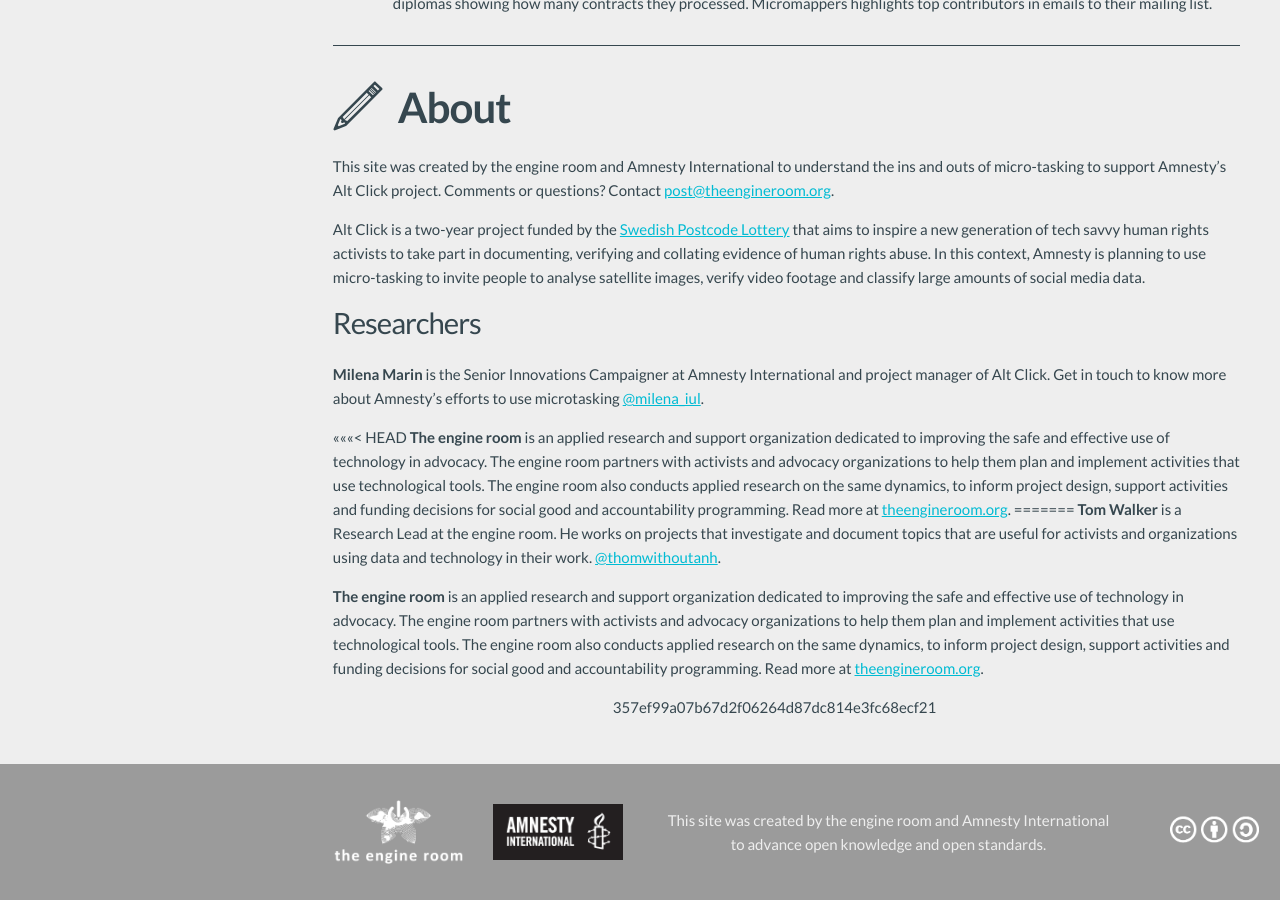
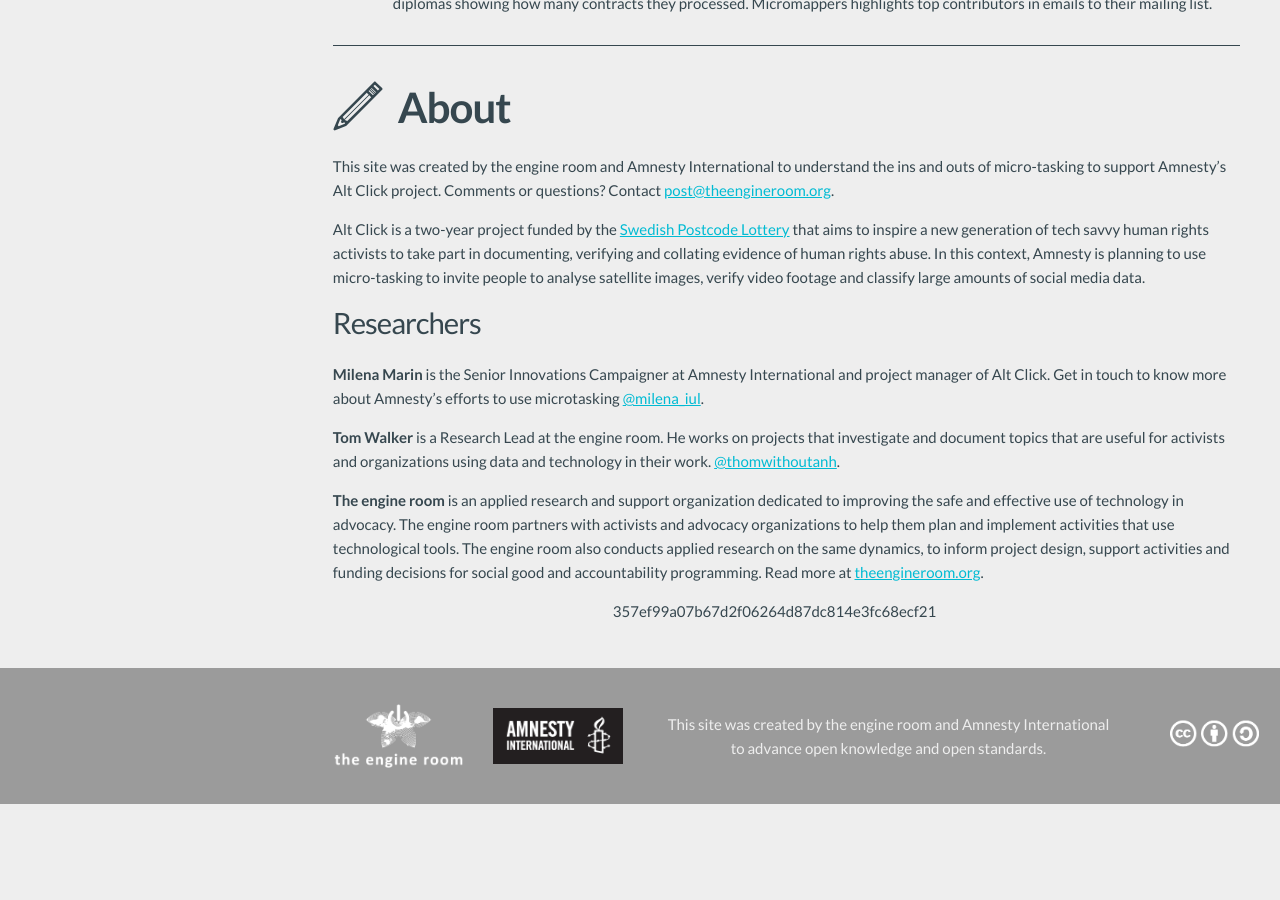
Before and after one commit to the-engine-room/library, a Jekyll site: the page built from _posts/2015-12-07-microtasking.md, in a window 1280 px wide and 900 px high, scrolled down 10571 px. Built offline with Jekyll 4.4.1, drawn with Linux system fonts in a browser that asks for light colours; nearby versions of some CDN libraries; comment, search, counter and statistics services are not loaded; after the commit the page ends 11375 px from its top, so only the background shows below that.

Commit message:
Fixed typos

```diff
--- a/_posts/2015-12-07-microtasking.md
+++ b/_posts/2015-12-07-microtasking.md
@@ -215,10 +215,8 @@ Alt Click is a two-year project funded by the [Swedish Postcode Lottery](//www.p
 ### Researchers
 __Milena Marin__ is the Senior Innovations Campaigner at Amnesty International and project manager of Alt Click. Get in touch to know more about Amnesty's efforts to use microtasking [@milena_iul](//twitter.com/milena_iul).
 
-<<<<<<< HEAD
-__The engine room__ is an applied research and support organization dedicated to improving the safe and effective use of technology in advocacy. The engine room partners with activists and advocacy organizations to help them plan and implement activities that use technological tools. The engine room also conducts applied research on the same dynamics, to inform project design, support activities and funding decisions for social good and accountability programming. Read more at [theengineroom.org](//www.theengineroom.org).
-=======
 __Tom Walker__ is a Research Lead at the engine room. He works on projects that investigate and document topics that are useful for activists and organizations using data and technology in their work. [@thomwithoutanh](//twitter.com/thomwithoutanh).
 
 __The engine room__ is an applied research and support organization dedicated to improving the safe and effective use of technology in advocacy. The engine room partners with activists and advocacy organizations to help them plan and implement activities that use technological tools. The engine room also conducts applied research on the same dynamics, to inform project design, support activities and funding decisions for social good and accountability programming. Read more at [theengineroom.org](//www.theengineroom.org).
+
 >>>>>>> 357ef99a07b67d2f06264d87dc814e3fc68ecf21
```
